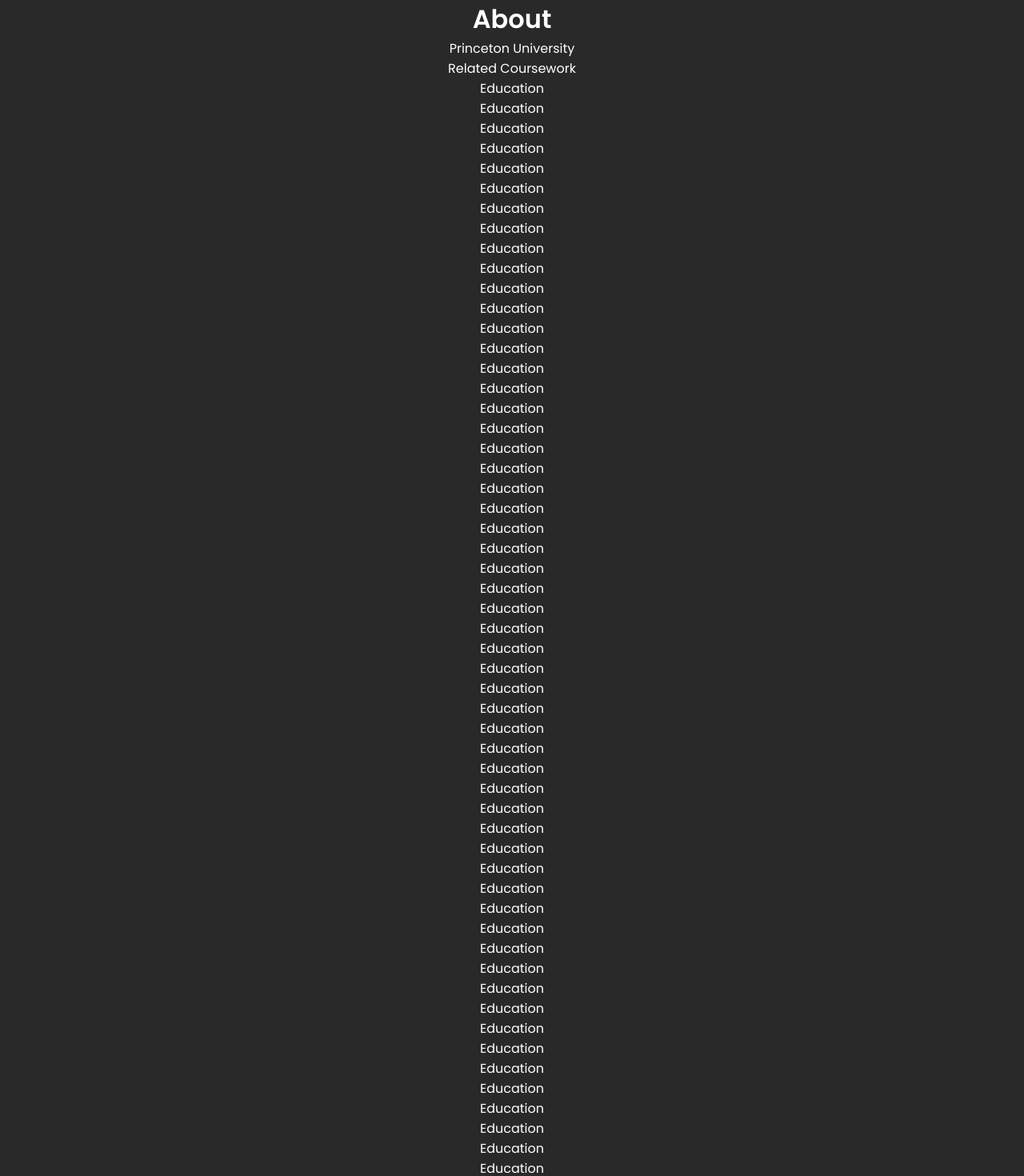
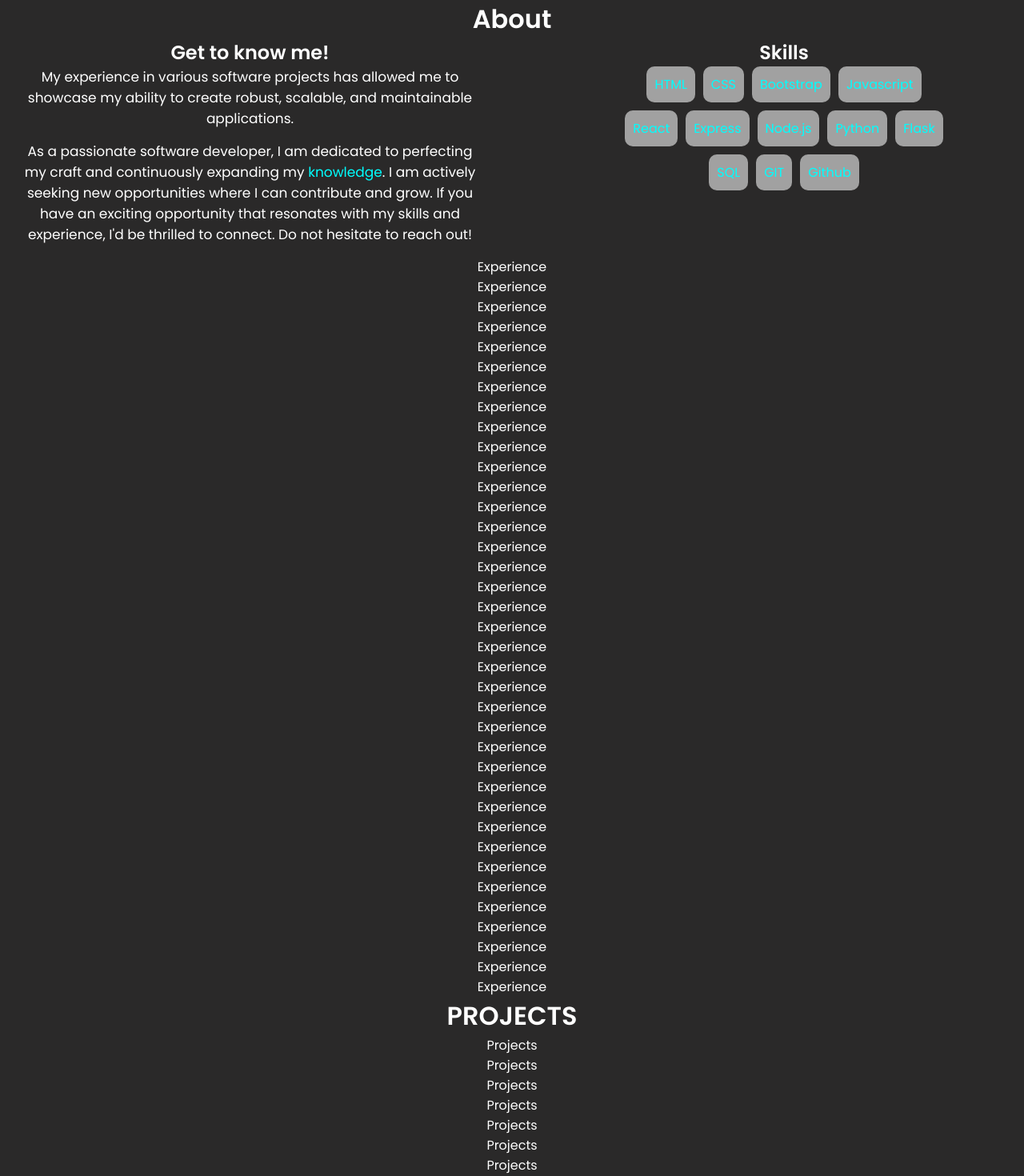
Before and after one commit to kevincas01/portfolio, a React (Create React App) app: page / in a window 1280 px wide. Shown: the part 800-2270 px from the top of the page at 80% size. Built offline with nearby package versions, Linux system fonts and the light colour scheme; the HTML template or start-up script is replaced by a standard one.

Commit message:
about section info

```diff
--- a/src/Components/About.js
+++ b/src/Components/About.js
@@ -1,82 +1,76 @@
 import React from 'react'
+import '../Styles/about.css'
 
 const About = React.forwardRef((props, ref) => {
+
   return (
     <div className="about" ref={ref}>
 
-       <h1>About</h1>
+       <div className='about-header'>
+        <h1>About</h1>
+        </div>
 
-       {/* <img src='/images/princeton.jpeg'></img> */}
-       <div>Princeton University</div>
-       <div>Related Coursework</div>
-       <div>Education</div>
-       <div>Education</div>
-       <div>Education</div>
-       <div>Education</div>
-       <div>Education</div>
-       <div>Education</div>
-       <div>Education</div>
-       <div>Education</div>
-       <div>Education</div>
-       <div>Education</div>
-       <div>Education</div>
-       <div>Education</div>
-       <div>Education</div>
-       <div>Education</div>
-       <div>Education</div>
-       <div>Education</div>
-       <div>Education</div>
-       <div>Education</div>
-       <div>Education</div>
-       <div>Education</div>
-       <div>Education</div>
-       <div>Education</div>
-       <div>Education</div>
-       <div>Education</div>
-       <div>Education</div>
-       <div>Education</div>
-       <div>Education</div>
-       <div>Education</div>
-       <div>Education</div> <div>Education</div>
-       <div>Education</div>
-       <div>Education</div>
-       <div>Education</div>
-       <div>Education</div>
-       <div>Education</div>
-       <div>Education</div>
-       <div>Education</div>
-       <div>Education</div>
-       <div>Education</div>
-       <div>Education</div>
-       <div>Education</div>
-       <div>Education</div> <div>Education</div>
-       <div>Education</div>
-       <div>Education</div>
-       <div>Education</div>
-       <div>Education</div>
-       <div>Education</div>
-       <div>Education</div>
-       <div>Education</div>
-       <div>Education</div>
-       <div>Education</div>
-       <div>Education</div>
-       <div>Education</div>
-       <div>Education</div> <div>Education</div>
-       <div>Education</div>
-       <div>Education</div>
-       <div>Education</div>
-       <div>Education</div>
-       <div>Education</div>
-       <div>Education</div>
-       <div>Education</div>
-       <div>Education</div>
-       <div>Education</div>
-       <div>Education</div>
-       <div>Education</div>
-       <div>Education</div>
-       <div>Education</div>
-       <div>Education</div>
-       <div>Education</div>
+
+       <div className='about-info'>
+
+
+       <div className='about-info-text'>
+       <h2>Get to know me!</h2>
+        <p>
+        My experience in various software projects has allowed me to showcase my ability to create robust, scalable, and maintainable applications.
+        </p>
+
+        <p> As a passionate software developer, I am dedicated to perfecting my craft and continuously expanding my <span className='special-word'>knowledge</span>. I am actively seeking new opportunities where I can contribute and grow. If you have an exciting opportunity that resonates with my skills and experience, I'd be thrilled to connect. Do not hesitate to reach out!</p>
+       </div>
+
+       <div className='about-info-skills'>
+
+       <h2>Skills</h2>
+       <div className='skills'>
+
+        <div className='skill'>
+          HTML
+        </div>
+        <div className='skill'>
+          CSS
+        </div>
+        <div className='skill'>
+          Bootstrap
+        </div>
+        <div className='skill'>
+          Javascript
+        </div>
+        <div className='skill'>
+          React
+        </div>
+
+          <div className='skill'>
+            Express
+          </div>
+          <div className='skill'>
+            Node.js
+          </div>
+          <div className='skill'>
+            Python
+          </div>
+          <div className='skill'>
+            Flask
+          </div>
+          <div className='skill'>
+            SQL
+          </div>
+
+        <div className='skill'>
+          GIT
+        </div>
+        <div className='skill'>
+          Github
+        </div>
+
+
+       </div>
+        </div>
+       </div>
     </div>
   )
 })
--- a/src/Styles/about.css
+++ b/src/Styles/about.css
@@ -0,0 +1,60 @@
+
+.about{
+    display: flex;
+    flex-direction: column;
+    align-items: center; /* Center horizontally */
+}
+.about-header{
+    display: flex;
+    justify-content: center;
+    align-items: center;
+}
+
+.about-info{
+    display: grid;
+    grid-template-columns: 1fr 1fr;
+
+    grid-gap: 5rem;
+    justify-content: center;
+
+}
+
+.about-info-text{
+
+    margin-left: 25px;
+
+}
+.about-info-text p{
+    font-size: 17px;
+    margin-bottom: 15px;
+}
+.about-info-skills{
+    display: flex;
+    flex-direction: column;
+    align-items: center;
+}
+.skills{
+    display: flex;
+    width: 400px;
+    flex-wrap: wrap;
+    justify-content: center;
+    gap: 10px;
+    margin-bottom: 10px;
+
+}
+
+.skill{
+    color: var(--main-color);
+    background-color: var(--secondary-background-color);
+    border-radius: 10px;
+    padding: 10px;
+}
+
+@media screen and (max-width: 768px) {
+
+    .about-info {
+        grid-template-columns: 1fr; /* Change to single column layout */
+        grid-gap: 2rem;
+    }
+
+}
```
